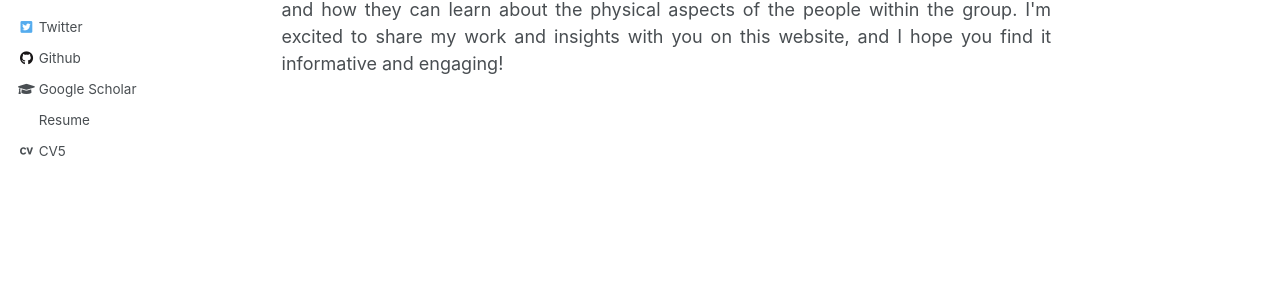
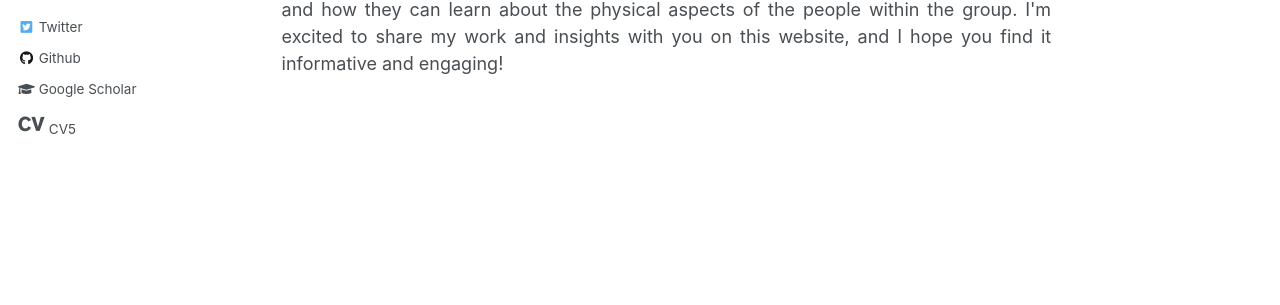
Before and after one commit to hooman202/hooman202.github.io, a Jekyll site: the page built from _pages/about.md, in a window 1280 px wide. Shown: the part 380-685 px from the top of the page. Built offline with Jekyll 4.4.1, drawn with Linux system fonts in a browser that asks for light colours; some web fonts are replaced.

Commit message:
modified:   _includes/author-profile.html

```diff
--- a/_includes/author-profile.html
+++ b/_includes/author-profile.html
@@ -116,11 +116,7 @@
         <li><a href="{{ author.impactstory }}"><i class="ai ai-impactstory ai-fw"></i> Impactstory</a></li>
       {% endif %}
       {% if author.resume %}
-        <li><a href="{{ author.resume }}"><i class="fab fa-fw fa-file-text"></i> Resume</a></li>
-      {% endif %}
-
-      {% if author.resume %}
-      <li><a href="{{ author.resume }}"><i class="ai ai-cv ai-fw"></i> CV5</a></li>
+      <li><a href="{{ author.resume }}"><i class="ai ai-cv ai-2x"></i> CV5</a></li>
     {% endif %}
 
 
```
